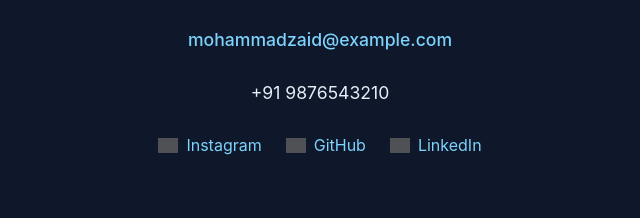
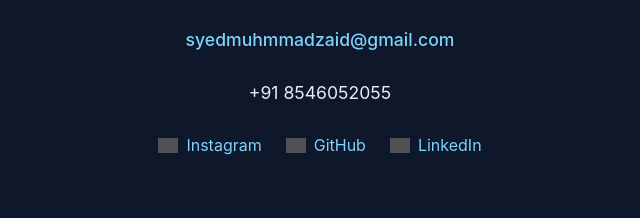
Before and after one commit to mohammad-zaid83/MyWeb, a plain HTML site: page index.html in a window 1280 px wide. Shown: the part 2394-2612 px from the top of the page, 320-960 px from the left. Drawn offline with nearby package versions, Linux system fonts and the light colour scheme; no server answers; grey boxes are pictures that could not be loaded.

Commit message:
updated portfolio design

```diff
--- a/index.html
+++ b/index.html
@@ -630,8 +630,8 @@
     <h2>Get In Touch</h2>
     <div class="contact-info">
       <p>I'm currently looking for new opportunities in AI/ML development. Whether you have a question or just want to say hi, I'll try my best to get back to you!</p>
-      <p class="contact-email">mohammadzaid@example.com</p>
-      <p>+91 9876543210</p>
+      <p class="contact-email">syedmuhmmadzaid@gmail.com</p>
+      <p>+91 8546052055</p>
 
       <div style="display: flex; justify-content: center; gap: 1.5rem; margin-top: 2rem;">
         <a href="https://www.instagram.com/_zaid83/profilecard/?igsh=b3pvaDQ3bXp4azkz" target="_blank" style="color: #7dd3fc; text-decoration: none; display: flex; align-items: center; gap: 0.5rem;">
```
